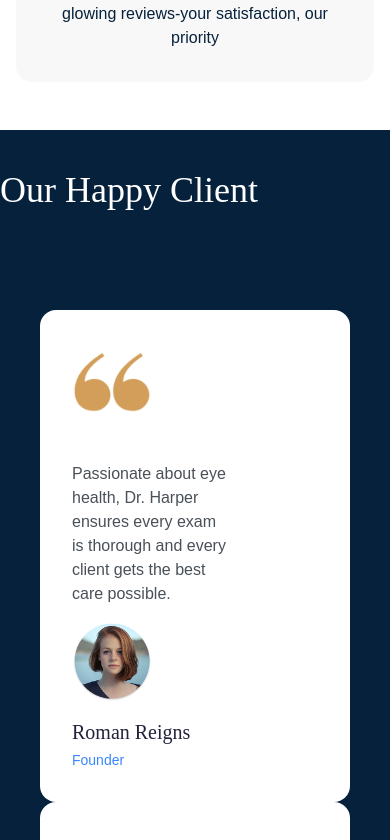
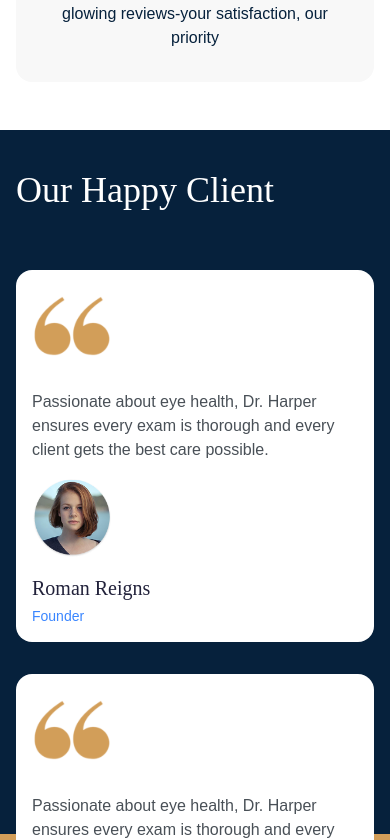
Before and after one commit to vernoxy2/shree_optical_newdesign, a React (Vite) app: page / in a window 390 px wide. Shown: the part 5629-6469 px from the top of the page. Built offline with nearby package versions, Linux system fonts and the light colour scheme.

Commit message:
Some chnages

```diff
--- a/src/screens/home/HappyCustomers.jsx
+++ b/src/screens/home/HappyCustomers.jsx
@@ -29,13 +29,13 @@ const HappyCustomers = () => {
 
   return (
     <>
-      <section className="bg-[#06213C] pt-0 pb-28 relative">
-        <PrimaryHeading className="p-0 text-white text-start container">
+      <section className="bg-[#06213C] pt-0 md:pb-28 relative">
+        <PrimaryHeading className=" text-white text-start container">
           Our Happy Client
         </PrimaryHeading>
         <div
           data-aos="fade-up"
-          className="container flex flex-col lg:flex-row items-center justify-between gap-8 p-10 sm:p-0 relative z-0"
+          className="container flex flex-col xl:flex-row items-center justify-between gap-8   relative z-20"
           onMouseLeave={() => setActiveIndex(1)} // Reset to 2nd card on mouse leave
         >
           {clients.map((client, index) => {
@@ -49,12 +49,12 @@ const HappyCustomers = () => {
                 tabIndex={0}
                 onMouseEnter={() => setActiveIndex(index)}
                 onFocus={() => setActiveIndex(index)} // For keyboard users
-                className={`flex flex-col space-y-4 transition-all duration-300 ease-in-out
-                bg-white p-8 cursor-pointer w-full md:w-[80%] lg:w-full rounded-2xl
-                ${isActive ? "blur-0 -translate-y-8 bg-white" : " scale-100"}`}
+                className={`flex flex-col space-y-4 transition-all duration-300 ease-out
+                bg-white p-4 md:p-8 cursor-pointer w-full md:w-[80%] lg:w-full rounded-2xl
+                ${isActive ? "blur-0 lg:-translate-y-8 bg-white" : " scale-100"}`}
               >
-                <img src={Qute} alt="" className="h-20 w-20 mb-6"/>
-                <p className="text-base md:text-lg font-poppins text-[#495057] font-kanit w-[65%]">
+                <img src={Qute} alt="" className="h-20 w-20 mb-2 md:mb-4"/>
+                <p className="text-base md:text-lg font-poppins text-[#495057] font-kanit md:w-[85%]">
                   {client.description}
                 </p>
                 <img
@@ -74,7 +74,8 @@ const HappyCustomers = () => {
             );
           })}
         </div>
-        <div className="bg-primary h-1/2 absolute inset-1/2 z-10">cdsd</div>
+        <div className="bg-primary inset-y-1/2 h-1/2 absolute z-10  w-full  ">
+        </div>
       </section>
     </>
   );
```
